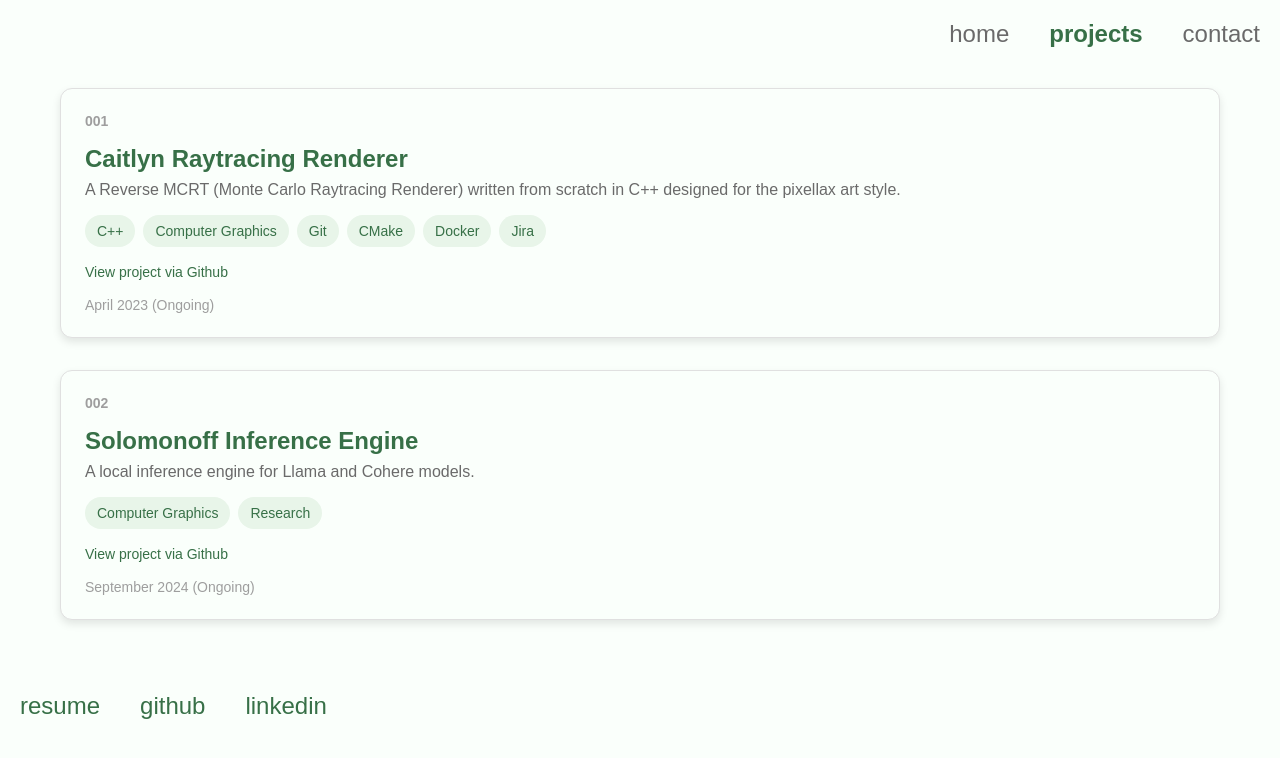
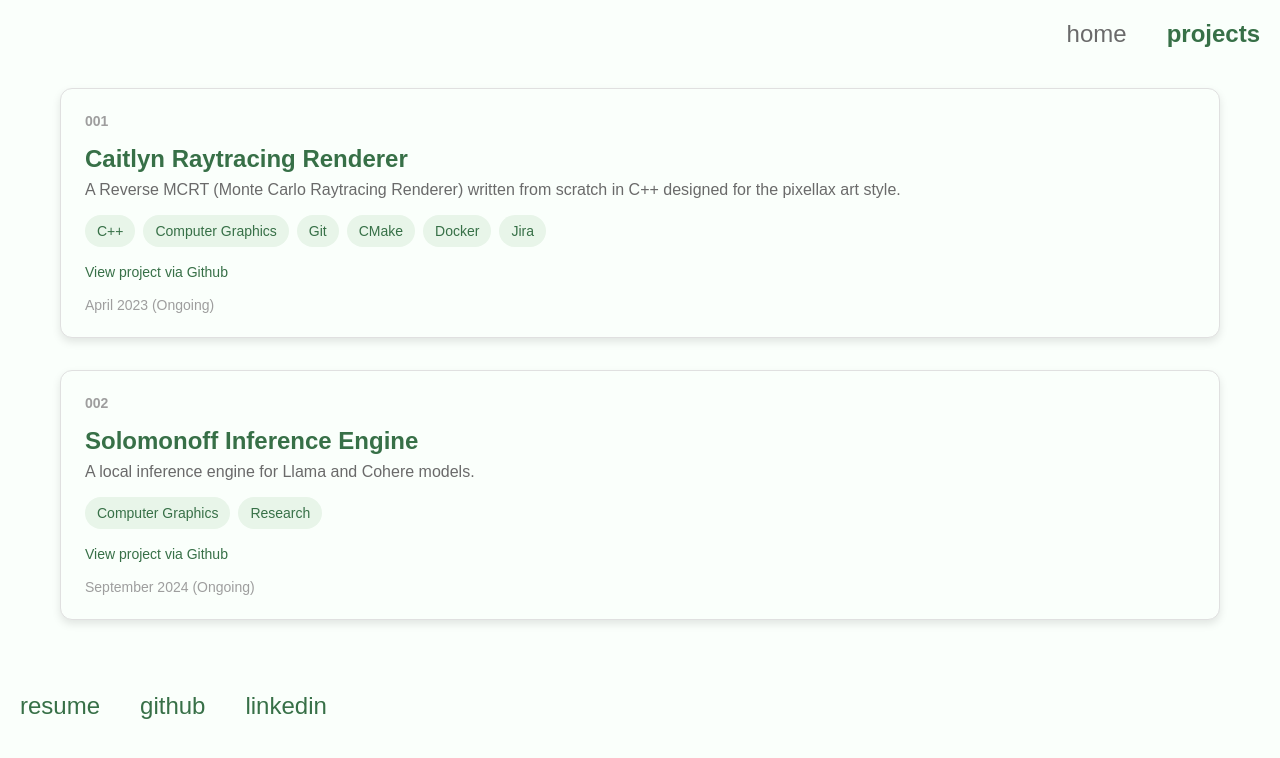
Before and after one commit to connortbot/connortbot.github.io, a React (Create React App) app: page /projects in a window 1280 px wide. Shown: the top 758 px of the page. Built offline with nearby package versions, Linux system fonts and the light colour scheme.

Commit message:
Update Navbar.js

```diff
--- a/src/components/Navbar.js
+++ b/src/components/Navbar.js
@@ -43,9 +43,6 @@ const Navbar = () => {
         <NavLink to="/projects" active={location.pathname === '/projects'}>
           projects
         </NavLink>
-        <NavLink to="/contact" active={location.pathname === '/contact'}>
-          contact
-        </NavLink>
       </NavItems>
     </Nav>
   );
```
